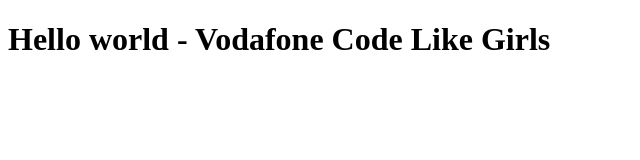
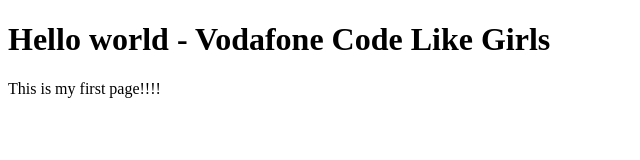
Before and after one commit to elpimoianou/elpiniki, a plain HTML site: page index.html in a window 1280 px wide. Shown: the whole page, without its empty margins (0-640 px from the left). Drawn offline with Linux system fonts and the light colour scheme.

Commit message:
added paragraph
added an extra paragraph

```diff
--- a/index.html
+++ b/index.html
@@ -3,5 +3,6 @@
 
 <body>
 <h1>Hello world - Vodafone Code Like Girls</h1>
+<p>This is my first page!!!!</p>
 </body>
 </html>
```
